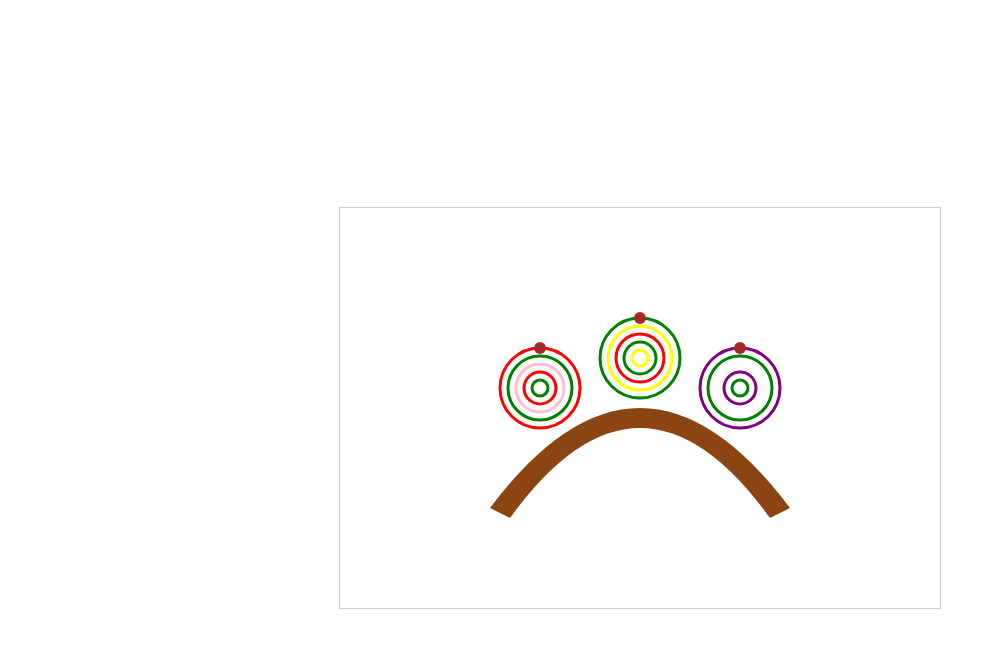
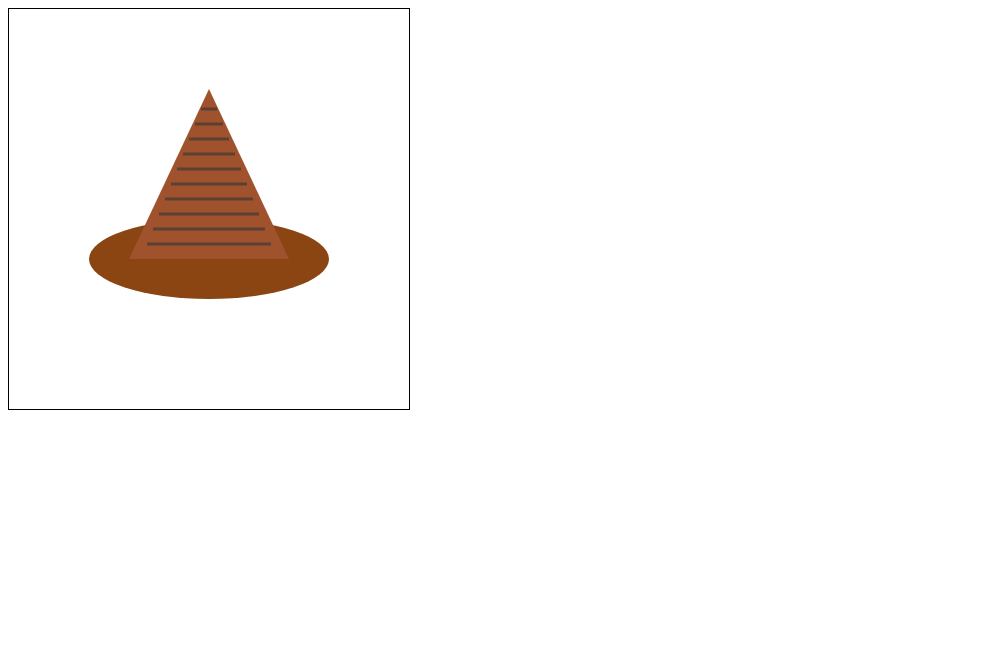
Before and after one commit to Keoratile02/Mokorotlo, a plain HTML site: page index.html in a window 1280 px wide. Shown: the whole page, without its empty margins (0-996 px from the left). Drawn offline with Linux system fonts and the light colour scheme.

Commit message:
Update index.html

```diff
--- a/index.html
+++ b/index.html
@@ -1,69 +1,52 @@
 <!DOCTYPE html>
-<html lang="en">
+<html>
 <head>
-  <meta charset="UTF-8">
-  <title>Basket Stand</title>
-  <style>
-    body {
-      display: flex;
-      justify-content: center;
-      align-items: center;
-      height: 100vh;
-      background-color: white;
-    }
-    canvas {
-      border: 1px solid #ccc;
-    }
-  </style>
+  <title>Mokorotlo Drawing</title>
 </head>
 <body>
-  <canvas id="basketCanvas" width="600" height="400"></canvas>
+<canvas id="mokorotloCanvas" width="400" height="400" style="border:1px solid #000000;"></canvas>
 
 <script>
-    const canvas = document.getElementById('basketCanvas');
-    const ctx = canvas.getContext('2d');
+const canvas = document.getElementById("mokorotloCanvas");
+const ctx = canvas.getContext("2d");
 
-    function drawBasket(x, y, colors) {
-      const rings = [40, 32, 24, 16, 8];
-
-      // Draw colored rings
-      rings.forEach((radius, index) => {
+// Function to draw the base of the hat
+function drawBase() {
+    ctx.fillStyle = "#8B4513"; // brown
     ctx.beginPath();
-        ctx.strokeStyle = colors[index % colors.length];
-        ctx.lineWidth = 3;
-        ctx.arc(x, y, radius, 0, Math.PI * 2);
-        ctx.stroke();
-      });
-
-      // Draw top knob
-      ctx.beginPath();
-      ctx.fillStyle = 'brown';
-      ctx.arc(x, y - 40, 6, 0, Math.PI * 2);
+    ctx.ellipse(200, 250, 120, 40, 0, 0, 2 * Math.PI); // base oval
     ctx.fill();
 }
 
-    function drawStand() {
+// Function to draw the cone of the hat
+function drawCone() {
+    ctx.fillStyle = "#A0522D"; // lighter brown
     ctx.beginPath();
-      ctx.fillStyle = 'saddlebrown';
-      ctx.moveTo(150, 300);
-      ctx.quadraticCurveTo(300, 100, 450, 300);
-      ctx.lineTo(430, 310);
-      ctx.quadraticCurveTo(300, 130, 170, 310);
+    ctx.moveTo(120, 250); // left base
+    ctx.lineTo(200, 80);  // tip of cone
+    ctx.lineTo(280, 250); // right base
     ctx.closePath();
     ctx.fill();
 }
 
-    function drawScene() {
-      ctx.clearRect(0, 0, canvas.width, canvas.height);
-      drawStand();
-
-      // Draw three baskets
-      drawBasket(200, 180, ['red', 'green', 'pink']);
-      drawBasket(300, 150, ['green', 'yellow', 'red']);
-      drawBasket(400, 180, ['purple', 'green', 'white']);
+// Function to draw stripes on the cone
+function drawStripes() {
+    ctx.strokeStyle = "#5C4033"; // dark stripe
+    ctx.lineWidth = 3;
+    for (let y = 100; y < 250; y += 15) {
+        ctx.beginPath();
+        let x1 = 200 - (y - 80) / 2.5; // left side
+        let x2 = 200 + (y - 80) / 2.5; // right side
+        ctx.moveTo(x1, y);
+        ctx.lineTo(x2, y);
+        ctx.stroke();
+    }
 }
 
-    drawScene();
+// Draw the Mokorotlo
+drawBase();
+drawCone();
+drawStripes();
 </script>
 </body>
 </html>
```
Lines whose indentation alone changed are shown as unchanged.
